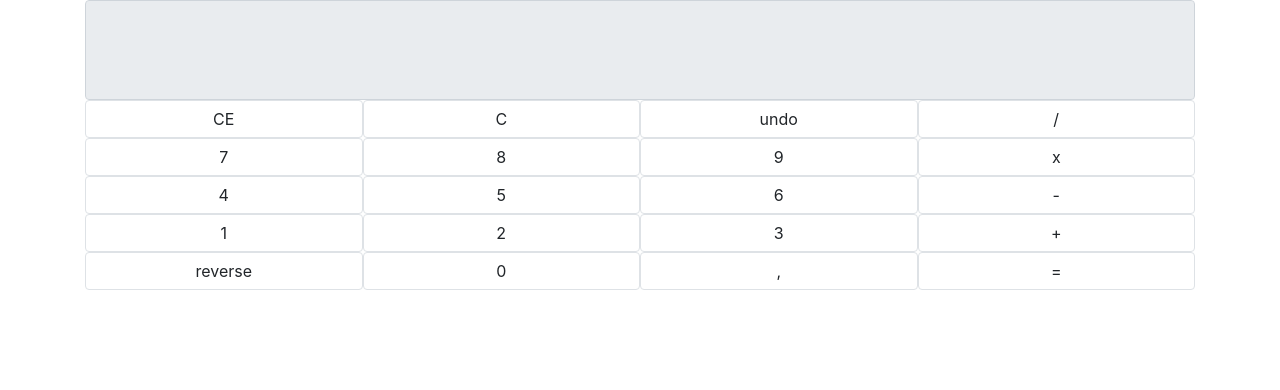
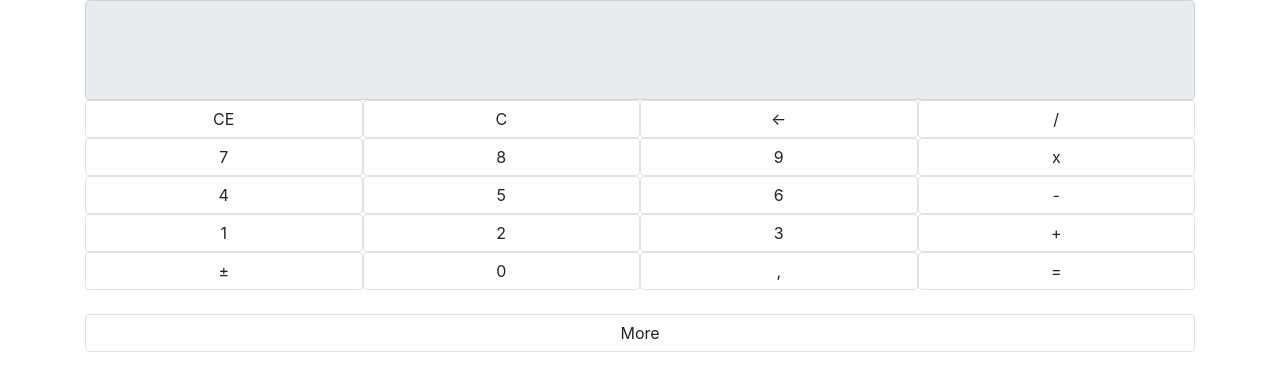
Before and after one commit to davideAlberti/angular-calculator-oltjvk, an Angular app: page / in a window 1280 px wide. Shown: the top 390 px of the page. Built offline with nearby package versions, Linux system fonts and the light colour scheme.

Commit message:
aggiunti i bottoni, ma ancora da implementare le funzionalità

```diff
--- a/src/app/calcolatrice/calcolatrice.component.html
+++ b/src/app/calcolatrice/calcolatrice.component.html
@@ -4,7 +4,7 @@
   <div>
     <button class="btn col-3 border" (click)="funzione('C')">CE</button>
     <button class="btn col-3 border" (click)="funzione('C')">C</button>
-    <button class="btn col-3 border" (click)="funzione('undo')">undo</button>
+    <button class="btn col-3 border" (click)="funzione('undo')">←</button>
     <button class="btn col-3 border" (click)="aggiungi('/')">/</button>
   </div>
 
@@ -30,9 +30,27 @@
   </div>
 
   <div>
-    <button class="btn col-3 border" (click)="funzione('reverse')">reverse</button>
+    <button class="btn col-3 border" (click)="funzione('reverse')">±</button>
     <button class="btn col-3 border" (click)="aggiungi('0')">0</button>
     <button class="btn col-3 border" (click)="aggiungi('.')">,</button>
     <button class="btn col-3 border" (click)="calcola()">=</button>
   </div>
+
+  <br /><button class="btn col-12 border" (click)="more = !more">More</button><br /><br />
+
+  <div *ngIf="more">
+    <div>
+      <button class="btn col-3 border" (click)="funzione('reverse')">x²</button>
+      <button class="btn col-3 border" (click)="aggiungi('0')">1/x</button>
+      <button class="btn col-3 border" (click)="aggiungi('.')">&#8730;</button>
+      <button class="btn col-3 border" (click)="calcola()">log</button>
+    </div>
+
+    <div>
+      <button class="btn col-3 border" (click)="funzione('reverse')">sin</button>
+      <button class="btn col-3 border" (click)="aggiungi('0')">cos</button>
+      <button class="btn col-3 border" (click)="aggiungi('.')">tan</button>
+      <button class="btn col-3 border" (click)="aggiungi('.')">&pi;</button>
+    </div>
+  </div>
 </div>
--- a/src/app/calcolatrice/calcolatrice.component.ts
+++ b/src/app/calcolatrice/calcolatrice.component.ts
@@ -7,6 +7,7 @@ import { Component, OnInit } from '@angular/core';
 })
 export class CalcolatriceComponent {
   expression: string = '';
+  more: boolean = false;
 
   constructor() { }
 
@@ -21,15 +22,23 @@ export class CalcolatriceComponent {
   }
 
   calcola() {
+    var lastChar: string = this.expression.substr(this.expression.length - 1, this.expression.length)
+
+    if(this.isOperator(lastChar)) {
+      this.funzione('undo')
+      console.log('here')
+    }
     this.expression = eval(this.expression)
   }
 
   funzione(fun: string) {
     switch(fun) {
       case 'reverse': {
-        if(this.expression.startsWith('-')) this.expression = this.expression.replace('-', '+')
-        else if(this.expression.startsWith('+'))this.expression = this.expression.replace('+', '-')
-        else this.expression = '-' + this.expression
+        if(this.expression != '') {
+          if(this.expression.startsWith('-')) this.expression = this.expression.replace('-', '+')
+          else if(this.expression.startsWith('+'))this.expression = this.expression.replace('+', '-')
+          else this.expression = '-' + this.expression
+        }
       }; break;
       case 'C': this.expression = ''; break;
       case 'undo': this.expression = this.expression.substr(0, this.expression.length - 1); break;
```
